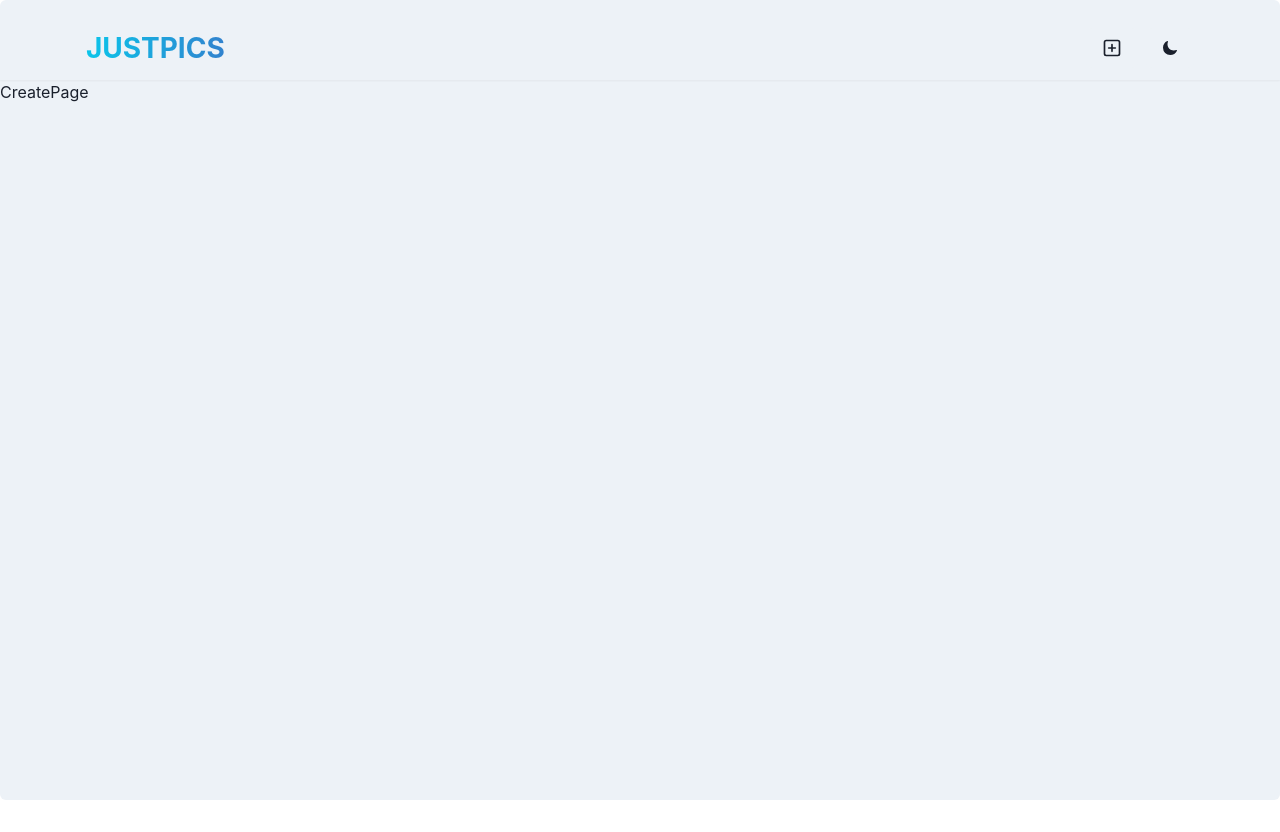
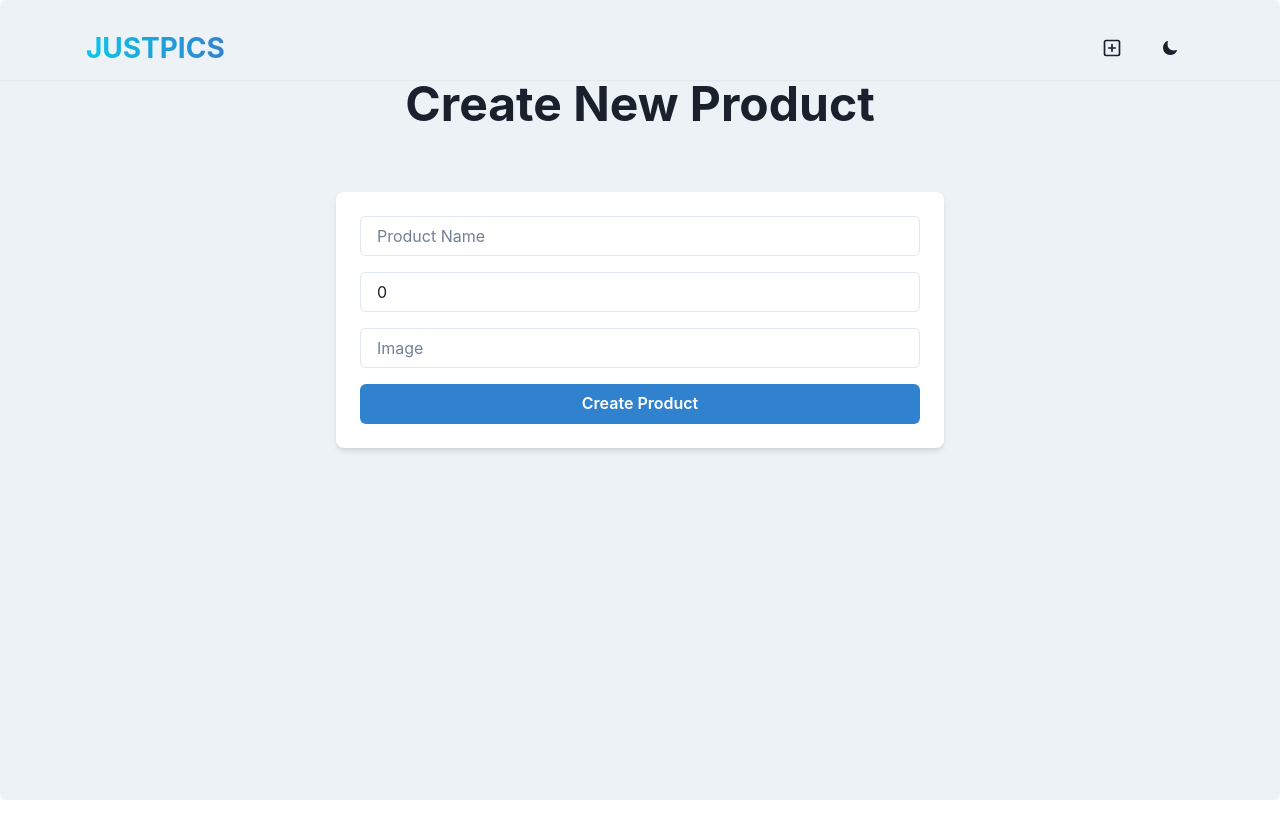
Before and after one commit to HenriD78/JustPics, a React (Vite) app in the folder JustPicsClient/: page /create in a window 1280 px wide. Built offline with nearby package versions, Linux system fonts and the light colour scheme.

Commit message:
Created createpage

```diff
--- a/JustPicsClient/src/pages/CreatePage.jsx
+++ b/JustPicsClient/src/pages/CreatePage.jsx
@@ -1,8 +1,49 @@
-import React from 'react'
+import { Box, Container, Heading, Input, useColorModeValue, VStack, Button } from "@chakra-ui/react";
+import { useState } from "react";
 
 const CreatePage = () => {
+  const [newProduct, setNewProduct] = useState({
+    name: "",
+    price: 0,
+    description: ""
+  });
+  const handleAddProduct = () => {
+    // Logic to handle adding the new product
+    console.log(newProduct);
+  }
+
   return (
-    <div>CreatePage</div>
+    <Container maxW="container.sm">
+      <VStack spacing={8}>
+        <Heading as={"h1"} size={"2xl"} textAlign={"center"} mb={8}>Create New Product</Heading>
+
+        <Box w={"full"} bg={useColorModeValue("white", "gray.800")} p={6} rounded={"lg"} shadow={"md"}>
+          <VStack spacing={4}>
+            <Input
+            placeholder="Product Name"
+            name="name"
+            value={newProduct.name}
+            onChange={(e) => setNewProduct({...newProduct, name:e.target.value })}
+            />
+            <Input
+            placeholder="Price Name"
+            name="price"
+            value={newProduct.price}
+            onChange={(e) => setNewProduct({...newProduct, price:e.target.value })}
+            />
+            <Input
+            placeholder="Image"
+            name="image"
+            value={newProduct.image}
+            onChange={(e) => setNewProduct({...newProduct, image:e.target.value })}
+            />
+            <Button colorScheme="blue" onClick={handleAddProduct} w={"full"}>
+              Create Product
+            </Button>
+          </VStack>
+        </Box>
+      </VStack>
+    </Container>
   )
 }
 
```
